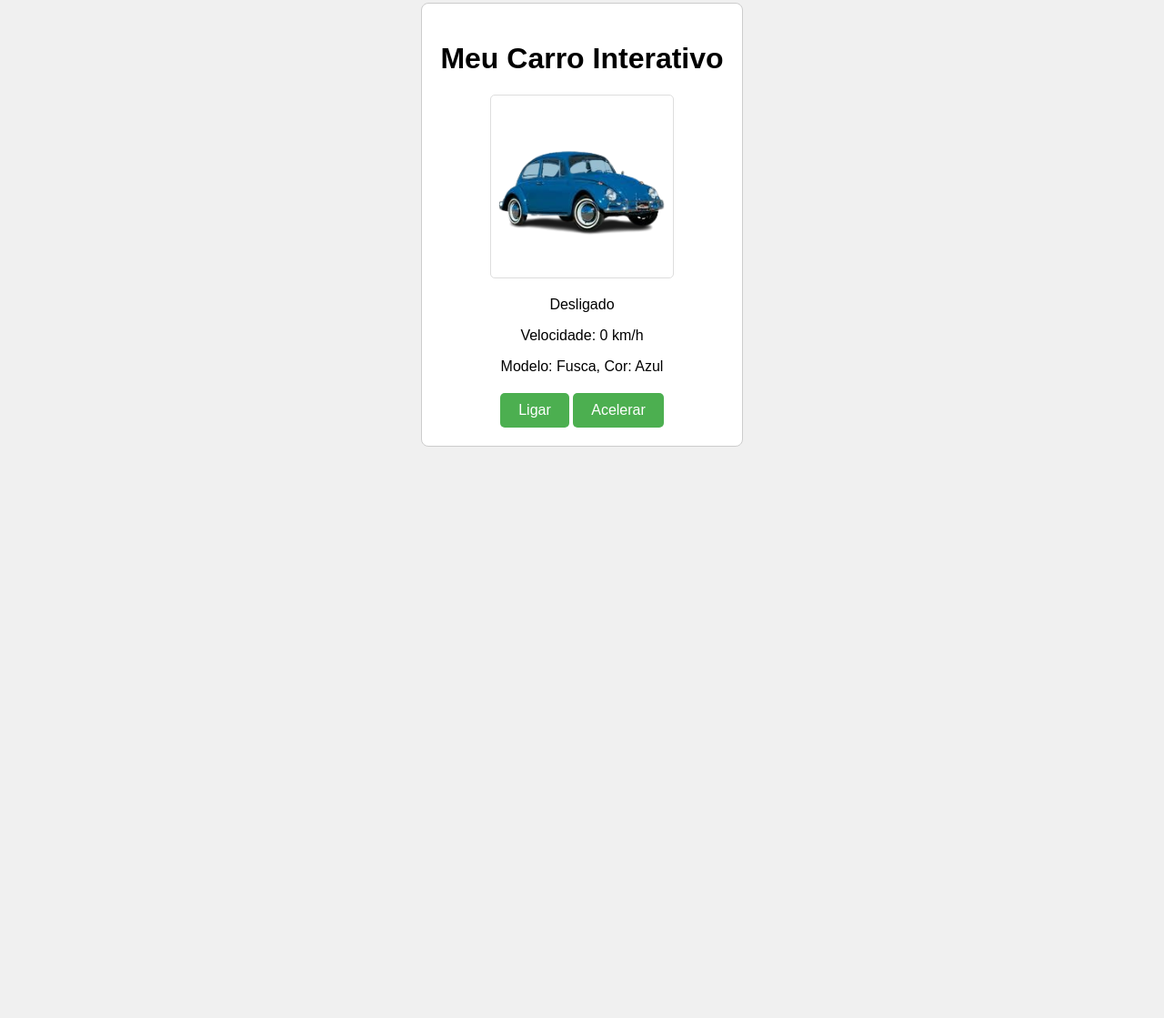
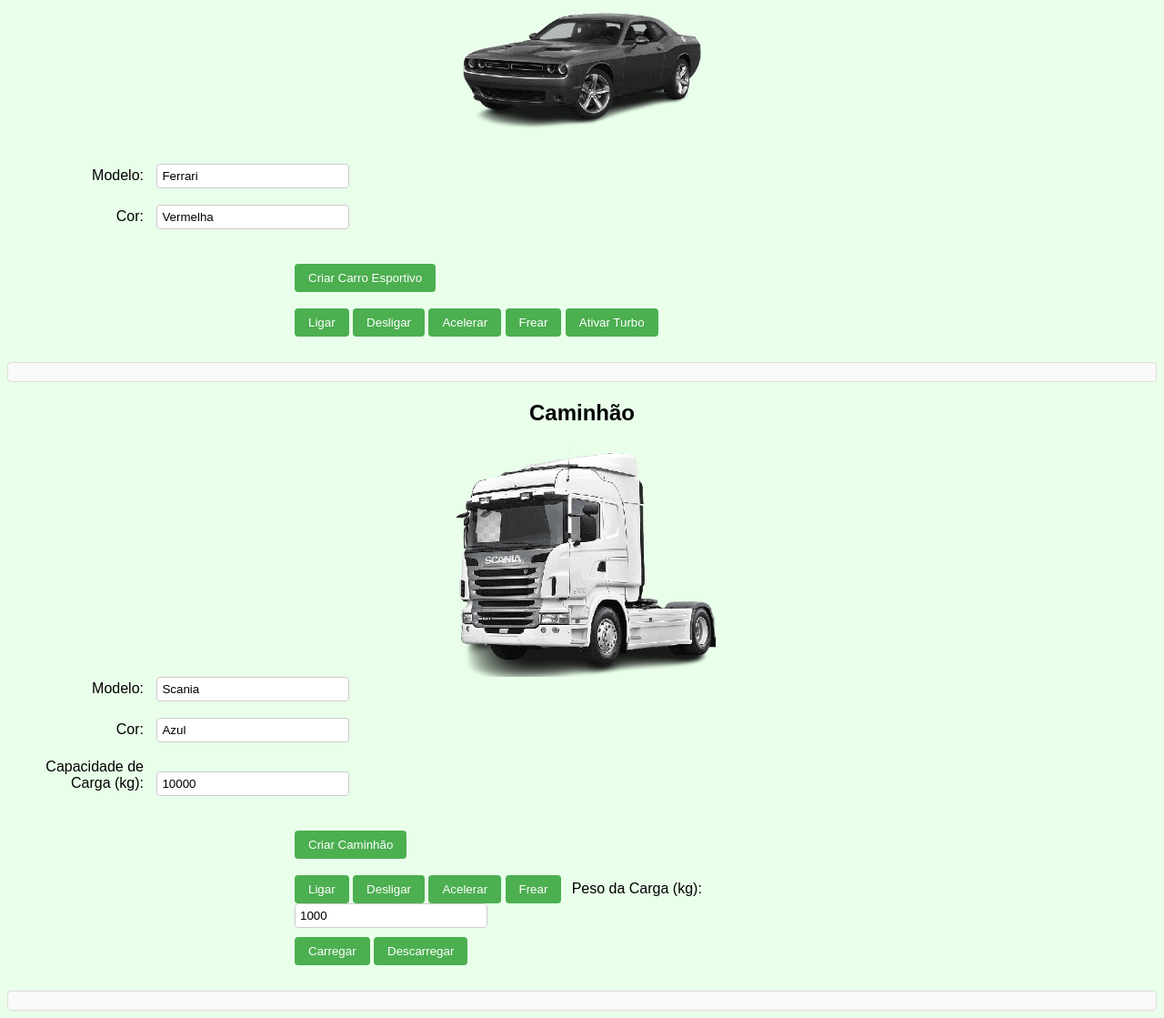
Before and after one commit to Bobesponjudo/projetoCarro2, a plain HTML site: page index.html in a window 1280 px wide. Shown: the part 161-1280 px from the top of the page at 91% size. Before the commit the page ends 816 px from the top, so only its background shows below. Drawn offline with Linux system fonts and the light colour scheme.

Commit message:
Add files via upload

```diff
--- a/css/estilo.css
+++ b/css/estilo.css
@@ -1,46 +1,57 @@
 body {
     font-family: sans-serif;
-    display: flex;
-    justify-content: center;
-    align-items: center;
-    min-height: 100vh;
-    background-color: #f0f0f0;
+    background-color: #e9ffea;
   }
 
-  .container {
-    text-align: center;
-    padding: 20px;
-    border: 1px solid #ccc;
-    border-radius: 8px;
-    background-color: #fff;
+  img {
+    width: 400px;
+    display: block; /* Remove espaços extras abaixo da imagem */
+    margin: auto; /* Centraliza a imagem se ela for menor que o tamanho máximo */
   }
 
-  #carro-container {
-    margin-bottom: 20px;
+  h1, h2 {
+    text-align: center;
   }
 
-  #carro-imagem {
-    width: 200px;
-    height: auto;
-    border: 1px solid #ddd;
-    border-radius: 5px;
+  label {
+    display: inline-block;
+    width: 150px;
+    text-align: right;
+    margin-right: 10px;
   }
 
-  .botoes {
-    margin-top: 10px;
+  input[type="text"], input[type="number"] {
+    width: 200px;
+    padding: 5px;
+    border: 1px solid #ccc;
+    border-radius: 4px;
   }
 
   button {
-    padding: 10px 20px;
-    font-size: 16px;
-    cursor: pointer;
+    padding: 8px 15px;
     background-color: #4CAF50;
     color: white;
     border: none;
-    border-radius: 5px;
-    transition: background-color 0.3s;
+    border-radius: 4px;
+    cursor: pointer;
   }
 
   button:hover {
-    background-color: #3e8e41;
+    background-color: #337435;
   }
+
+  #resultadoEsportivo, #resultadoCaminhao {
+    margin-top: 10px;
+    padding: 10px;
+    border: 1px solid #ddd;
+    border-radius: 4px;
+    background-color: #f9f9f9;
+  }
+.botao{
+    margin: auto;
+    width: 50%;
+    margin-top: 20px;
+}
+.botaocam{
+    margin-top: 10px;
+}
--- a/index.html
+++ b/index.html
@@ -1,29 +1,50 @@
 <!DOCTYPE html>
-<html lang="pt-BR">
+<html>
+
 <head>
-  <meta charset="UTF-8">
-  <meta name="viewport" content="width=device-width, initial-scale=1.0">
-  <title>Carro Interativo</title>
-  <link rel="stylesheet" href="css/estilo.css">
+    <title>Herança em JavaScript</title>
 </head>
+<link rel="stylesheet" href="css/estilo.css">
+
 <body>
+    <h1>Herança em JavaScript</h1>
 
-  <div class="container">
-    <h1>Meu Carro Interativo</h1>
+        <h2>Carro Esportivo</h2>
+        <img src="imagens/png-clipart-black-car-dodge-challenger-grey-transport-cars-removebg-preview.png" alt="">
+        <label for="modeloEsportivo">Modelo:</label>
+        <input type="text" id="modeloEsportivo" value="Ferrari"><br><br>
+        <label for="corEsportivo">Cor:</label>
+        <input type="text" id="corEsportivo" value="Vermelha"><br><br>
+        <div class="botao"><button onclick="criarCarroEsportivo()">Criar Carro Esportivo</button><br><br>
+        <button onclick="ligarCarroEsportivo()">Ligar</button>
+        <button onclick="desligarCarroEsportivo()">Desligar</button>
+        <button onclick="acelerarCarroEsportivo()">Acelerar</button>
+        <button onclick="frearCarroEsportivo()">Frear</button>
+        <button onclick="ativarTurbo()">Ativar Turbo</button><br><br></div>
+        <div id="resultadoEsportivo"></div>
 
-    <div id="carro-container">
-      <img id="carro-imagem" src="imagens/images-removebg-preview.png" alt="Imagem do Carro">
-      <p id="carro-status">Desligado</p>
-      <p id="carro-velocidade">Velocidade: <span id="velocidade-valor">0</span> km/h</p>
-      <p id="carro-detalhes">Modelo: <span id="modelo"></span>, Cor: <span id="cor"></span></p>
-    </div>
+        <h2>Caminhão</h2>
+        <img src="imagens/png-transparent-white-scania-utility-truck-scania-ab-car-ab-volvo-volvo-fh-hyundai-trago-scania-freight-transport-truck-mode-of-transport-removebg-preview.png"
+            alt="">
+        <label for="modeloCaminhao">Modelo:</label>
+        <input type="text" id="modeloCaminhao" value="Scania"><br><br>
+        <label for="corCaminhao">Cor:</label>
+        <input type="text" id="corCaminhao" value="Azul"><br><br>
+        <label for="capacidadeCarga">Capacidade de Carga (kg):</label>
+        <input type="number" id="capacidadeCarga" value="10000"><br><br>
+        <div class="botao"><button onclick="criarCaminhao()">Criar Caminhão</button><br><br>
+        <button onclick="ligarCaminhao()">Ligar</button>
+        <button onclick="desligarCaminhao()">Desligar</button>
+        <button onclick="acelerarCaminhao()">Acelerar</button>
+        <button onclick="frearCaminhao()">Frear</button>
+        <label for="pesoCarga">Peso da Carga (kg):</label>
+        <input type="number" id="pesoCarga" value="1000"><br>
+        <div class="botaocam"><button onclick="carregarCaminhao()">Carregar</button>
+        <button onclick="descarregarCaminhao()">Descarregar</button><br><br></div></div>
+        <div id="resultadoCaminhao"></div>
 
-    <div class="botoes">
-      <button id="ligar-desligar-btn">Ligar</button>
-      <button id="acelerar-btn">Acelerar</button>
-    </div>
-  </div>
 
-  <script src="script.js"></script>
+        <script src="javascript.js"></script>
 </body>
+
 </html>
--- /dev/null
+++ b/javascript.js
@@ -0,0 +1,215 @@
+class Carro {
+    constructor(modelo, cor) {
+      this.modelo = modelo;
+      this.cor = cor;
+      this.ligado = false;
+      this.velocidade = 0;
+    }
+
+    ligar() {
+      this.ligado = true;
+      console.log(`${this.modelo} ligado.`);
+    }
+
+    desligar() {
+      this.ligado = false;
+      this.velocidade = 0;
+      console.log(`${this.modelo} desligado.`);
+    }
+
+    acelerar(incremento) {
+      if (this.ligado) {
+        this.velocidade += incremento;
+        console.log(`${this.modelo} acelerando. Velocidade: ${this.velocidade}`);
+      } else {
+        console.log('Ligue o carro primeiro!');
+      }
+    }
+
+    frear(decremento) {
+      this.velocidade = Math.max(0, this.velocidade - decremento); // Garante que a velocidade não seja negativa
+      console.log(`${this.modelo} freando. Velocidade: ${this.velocidade}`);
+    }
+
+    exibirInfo() {
+      return `Modelo: ${this.modelo}, Cor: ${this.cor}, Ligado: ${this.ligado}, Velocidade: ${this.velocidade}`;
+    }
+  }
+
+
+  class CarroEsportivo extends Carro {
+    constructor(modelo, cor) {
+      super(modelo, cor); // Chama o construtor da classe Carro
+      this.turboAtivado = false;
+    }
+
+    ativarTurbo() {
+      if (this.ligado) {
+        this.turboAtivado = true;
+        this.acelerar(50); // Acelera 50 km/h com o turbo
+        console.log(`${this.modelo} turbo ativado!`);
+      } else {
+        console.log(`${this.modelo} não pode ativar o turbo. Ligue o carro primeiro.`);
+      }
+    }
+  }
+
+  class Caminhao extends Carro {
+    constructor(modelo, cor, capacidadeCarga) {
+      super(modelo, cor);
+      this.capacidadeCarga = capacidadeCarga;
+      this.cargaAtual = 0;
+    }
+
+    carregar(peso) {
+      if (this.cargaAtual + peso <= this.capacidadeCarga) {
+        this.cargaAtual += peso;
+        console.log(`${this.modelo} carregado com ${peso}kg. Carga atual: ${this.cargaAtual}kg`);
+      } else {
+        console.log(`${this.modelo} não pode carregar mais. Capacidade máxima atingida.`);
+      }
+    }
+
+    descarregar(peso) {
+      if (this.cargaAtual - peso >= 0) {
+        this.cargaAtual -= peso;
+        console.log(`${this.modelo} descarregado com ${peso}kg. Carga atual: ${this.cargaAtual}kg`);
+      } else {
+        console.log(`${this.modelo} não pode descarregar tanto. Carga atual insuficiente.`);
+      }
+    }
+  }
+
+  // Variáveis para armazenar os objetos
+let carroEsportivo;
+let caminhao;
+
+// Funções para criar os objetos
+function criarCarroEsportivo() {
+  const modelo = document.getElementById("modeloEsportivo").value;
+  const cor = document.getElementById("corEsportivo").value;
+  carroEsportivo = new CarroEsportivo(modelo, cor);
+  exibirResultadoEsportivo(`Carro Esportivo criado: ${carroEsportivo.modelo} ${carroEsportivo.cor}`);
+}
+
+function criarCaminhao() {
+  const modelo = document.getElementById("modeloCaminhao").value;
+  const cor = document.getElementById("corCaminhao").value;
+  const capacidadeCarga = parseInt(document.getElementById("capacidadeCarga").value);
+  caminhao = new Caminhao(modelo, cor, capacidadeCarga);
+  exibirResultadoCaminhao(`Caminhão criado: ${caminhao.modelo} ${caminhao.cor}, Capacidade: ${caminhao.capacidadeCarga}kg`);
+}
+
+
+// Funções para interagir com o Carro Esportivo
+function ligarCarroEsportivo() {
+  if (carroEsportivo) {
+    carroEsportivo.ligar();
+    exibirResultadoEsportivo(`Carro Esportivo: ${carroEsportivo.modelo} - Ligado: ${carroEsportivo.ligado}, Velocidade: ${carroEsportivo.velocidade}, Turbo: ${carroEsportivo.turboAtivado}`);
+  } else {
+    exibirResultadoEsportivo("Crie o carro esportivo primeiro!");
+  }
+}
+
+function desligarCarroEsportivo() {
+  if (carroEsportivo) {
+    carroEsportivo.desligar();
+    exibirResultadoEsportivo(`Carro Esportivo: ${carroEsportivo.modelo} - Ligado: ${carroEsportivo.ligado}, Velocidade: ${carroEsportivo.velocidade}, Turbo: ${carroEsportivo.turboAtivado}`);
+  } else {
+    exibirResultadoEsportivo("Crie o carro esportivo primeiro!");
+  }
+}
+
+function acelerarCarroEsportivo() {
+  if (carroEsportivo) {
+    carroEsportivo.acelerar(10);
+    exibirResultadoEsportivo(`Carro Esportivo: ${carroEsportivo.modelo} - Ligado: ${carroEsportivo.ligado}, Velocidade: ${carroEsportivo.velocidade}, Turbo: ${carroEsportivo.turboAtivado}`);
+  } else {
+    exibirResultadoEsportivo("Crie o carro esportivo primeiro!");
+  }
+}
+
+function frearCarroEsportivo() {
+  if (carroEsportivo) {
+    carroEsportivo.frear(5);
+    exibirResultadoEsportivo(`Carro Esportivo: ${carroEsportivo.modelo} - Ligado: ${carroEsportivo.ligado}, Velocidade: ${carroEsportivo.velocidade}, Turbo: ${carroEsportivo.turboAtivado}`);
+  } else {
+    exibirResultadoEsportivo("Crie o carro esportivo primeiro!");
+  }
+}
+
+function ativarTurbo() {
+  if (carroEsportivo) {
+    carroEsportivo.ativarTurbo();
+    exibirResultadoEsportivo(`Carro Esportivo: ${carroEsportivo.modelo} - Ligado: ${carroEsportivo.ligado}, Velocidade: ${carroEsportivo.velocidade}, Turbo: ${carroEsportivo.turboAtivado}`);
+  } else {
+    exibirResultadoEsportivo("Crie o carro esportivo primeiro!");
+  }
+}
+
+
+// Funções para interagir com o Caminhão
+function ligarCaminhao() {
+  if (caminhao) {
+    caminhao.ligar();
+    exibirResultadoCaminhao(`Caminhão: ${caminhao.modelo} - Ligado: ${caminhao.ligado}, Velocidade: ${caminhao.velocidade}, Carga: ${caminhao.cargaAtual}/${caminhao.capacidadeCarga}`);
+  } else {
+    exibirResultadoCaminhao("Crie o caminhão primeiro!");
+  }
+}
+
+function desligarCaminhao() {
+  if (caminhao) {
+    caminhao.desligar();
+    exibirResultadoCaminhao(`Caminhão: ${caminhao.modelo} - Ligado: ${caminhao.ligado}, Velocidade: ${caminhao.velocidade}, Carga: ${caminhao.cargaAtual}/${caminhao.capacidadeCarga}`);
+  } else {
+    exibirResultadoCaminhao("Crie o caminhão primeiro!");
+  }
+}
+
+function acelerarCaminhao() {
+  if (caminhao) {
+    caminhao.acelerar(5);
+    exibirResultadoCaminhao(`Caminhão: ${caminhao.modelo} - Ligado: ${caminhao.ligado}, Velocidade: ${caminhao.velocidade}, Carga: ${caminhao.cargaAtual}/${caminhao.capacidadeCarga}`);
+  } else {
+    exibirResultadoCaminhao("Crie o caminhão primeiro!");
+  }
+}
+
+function frearCaminhao() {
+  if (caminhao) {
+    caminhao.frear(2);
+    exibirResultadoCaminhao(`Caminhão: ${caminhao.modelo} - Ligado: ${caminhao.ligado}, Velocidade: ${caminhao.velocidade}, Carga: ${caminhao.cargaAtual}/${caminhao.capacidadeCarga}`);
+  } else {
+    exibirResultadoCaminhao("Crie o caminhão primeiro!");
+  }
+}
+
+function carregarCaminhao() {
+  if (caminhao) {
+    const peso = parseInt(document.getElementById("pesoCarga").value);
+    caminhao.carregar(peso);
+    exibirResultadoCaminhao(`Caminhão: ${caminhao.modelo} - Ligado: ${caminhao.ligado}, Velocidade: ${caminhao.velocidade}, Carga: ${caminhao.cargaAtual}/${caminhao.capacidadeCarga}`);
+  } else {
+    exibirResultadoCaminhao("Crie o caminhão primeiro!");
+  }
+}
+
+function descarregarCaminhao() {
+  if (caminhao) {
+    const peso = parseInt(document.getElementById("pesoCarga").value);
+    caminhao.descarregar(peso);
+    exibirResultadoCaminhao(`Caminhão: ${caminhao.modelo} - Ligado: ${caminhao.ligado}, Velocidade: ${caminhao.velocidade}, Carga: ${caminhao.cargaAtual}/${caminhao.capacidadeCarga}`);
+  } else {
+    exibirResultadoCaminhao("Crie o caminhão primeiro!");
+  }
+}
+
+// Funções para exibir os resultados no HTML
+function exibirResultadoEsportivo(mensagem) {
+  document.getElementById("resultadoEsportivo").innerText = mensagem;
+}
+
+function exibirResultadoCaminhao(mensagem) {
+  document.getElementById("resultadoCaminhao").innerText = mensagem;
+}
```
Also changed, not shown: imagens/png-clipart-black-car-dodge-challenger-grey-transport-cars-removebg-preview.png (added), imagens/png-transparent-white-scania-utility-truck-scania-ab-car-ab-volvo-volvo-fh-hyundai-trago-scania-freight-transport-truck-mode-of-transport-removebg-preview.png (added).
